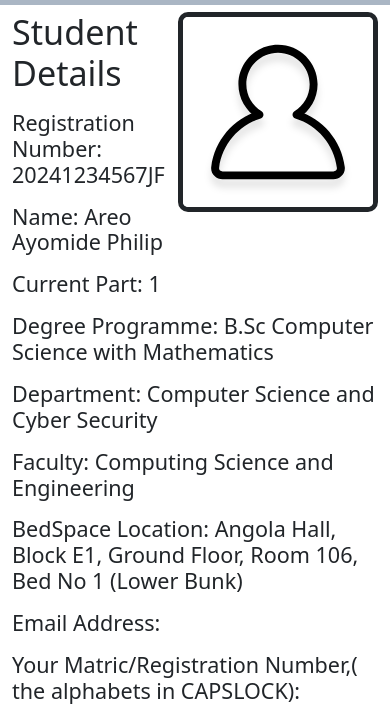
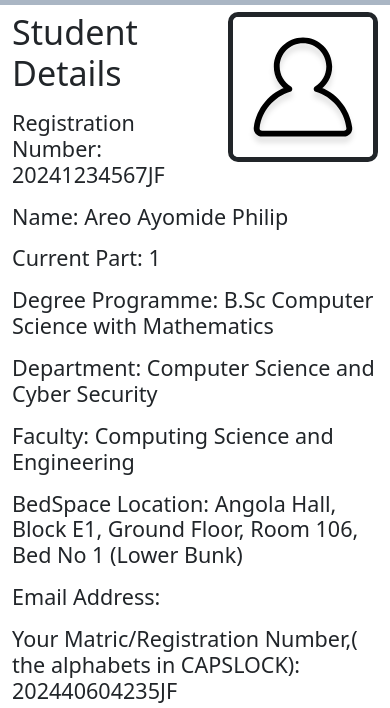
Before and after one commit to Ayomide-Philip/oau-portal, a React app: page / in a window 390 px wide. Shown: the part 68-776 px from the top of the page. Built offline with nearby package versions, Linux system fonts and the light colour scheme.

Commit message:
Refactor profile styles for improved layout and appearance

```diff
--- a/public/style/style.css
+++ b/public/style/style.css
@@ -143,12 +143,7 @@
     border-radius: 10px;
 }
 
-div.profile {
-    display: flex;
-    flex-direction: column;
-    margin-top: 10px;
-    margin-bottom: 10px;
-}
+
 
 div.profile>div {
     display: flex;
@@ -206,6 +201,21 @@
         font-optical-sizing: auto;
         font-weight: bolder;
         font-style: normal
+    }
+
+    .profile-picture {
+        border: 5px solid;
+        border-radius: 10px;
+        width: 150px;
+        height: 150px;
+    }
+
+    div.profile {
+        display: flex;
+        flex-direction: column;
+        align-items: flex-end;
+        margin-top: 10px;
+        margin-bottom: 10px;
     }
 }
 
```
